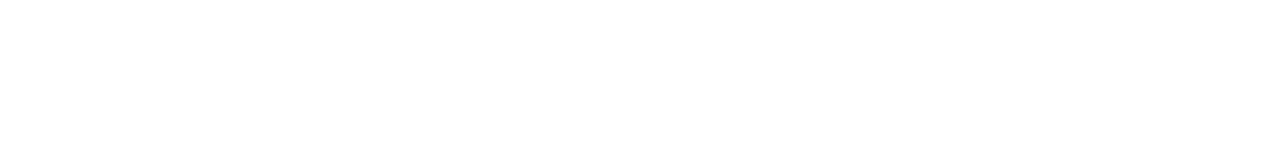
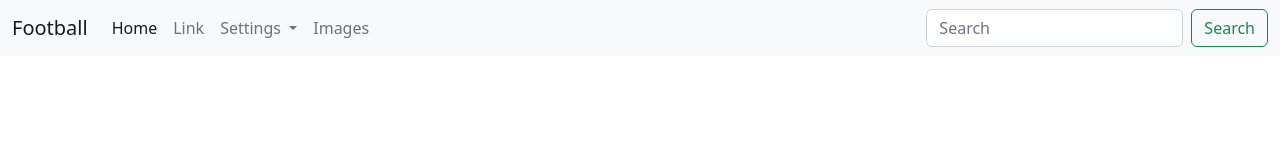
Before and after one commit to NazmulHasan85-byte/new-repo, a plain HTML site: page index.html in a window 1280 px wide. Drawn offline with nearby package versions, Linux system fonts and the light colour scheme.

Commit message:
second-comit

```diff
--- a/index.html
+++ b/index.html
@@ -4,9 +4,55 @@
     <meta charset="UTF-8">
     <meta http-equiv="X-UA-Compatible" content="IE=edge">
     <meta name="viewport" content="width=device-width, initial-scale=1.0">
-    <title>Document</title>
+    <title></title>
+    <!-- CSS only -->
+<link href="https://cdn.jsdelivr.net/npm/bootstrap@5.2.0/dist/css/bootstrap.min.css" rel="stylesheet" integrity="sha384-gH2yIJqKdNHPEq0n4Mqa/HGKIhSkIHeL5AyhkYV8i59U5AR6csBvApHHNl/vI1Bx" crossorigin="anonymous">
 </head>
 <body>
+    <header>
+        <nav class="navbar navbar-expand-lg bg-light">
+            <div class="container-fluid ">
+              <a class="navbar-brand" href="#">Football</a>
+              <button class="navbar-toggler" type="button" data-bs-toggle="collapse" data-bs-target="#navbarSupportedContent" aria-controls="navbarSupportedContent" aria-expanded="false" aria-label="Toggle navigation">
+                <span class="navbar-toggler-icon"></span>
+              </button>
+              <div class="collapse navbar-collapse" id="navbarSupportedContent">
+                <ul class="navbar-nav me-auto mb-2 mb-lg-0">
+                  <li class="nav-item table-hover">
+                    <a class="nav-link active" aria-current="page" href="#">Home</a>
+                  </li>
+                  <li class="nav-item hover">
+                    <a class="nav-link" href="#">Link</a>
+                  </li>
+                  <li class="nav-item dropdown hover">
+                    <a class="nav-link dropdown-toggle" href="#" role="button" data-bs-toggle="dropdown" aria-expanded="false">
+                      Settings
+                    </a>
+                    <ul class="dropdown-menu">
+                      <li><a class="dropdown-item" href="#">Loging</a></li>
+                      <li><a class="dropdown-item" href="#">Sing in</a></li>
+                      <li><hr class="dropdown-divider"></li>
+                      <li><a class="dropdown-item" href="#">About</a></li>
+                    </ul>
+                  </li>
+                  <li class="nav-item hover">
+                    <a class="nav-link">Images</a>
+                  </li>
+                </ul>
+                <form class="d-flex" role="search">
+                  <input class="form-control me-2" type="search" placeholder="Search" aria-label="Search">
+                  <button class="btn btn-outline-success" type="submit">Search</button>
+                </form>
+              </div>
+            </div>
+          </nav>
+    </header>
+    <main>
 
+    </main>
+
+
+<!-- JavaScript Bundle with Popper -->
+<script src="https://cdn.jsdelivr.net/npm/bootstrap@5.2.0/dist/js/bootstrap.bundle.min.js" integrity="sha384-A3rJD856KowSb7dwlZdYEkO39Gagi7vIsF0jrRAoQmDKKtQBHUuLZ9AsSv4jD4Xa" crossorigin="anonymous"></script>
 </body>
 </html>
```
Also changed, not shown: football/download (1).jpg (added), football/download (2).jpg (added), football/download (3).jpg (added), football/download (4).jpg (added), football/download (5).jpg (added), football/download.jpg (added), football/images (1).jpg (added), football/images (2).jpg (added), football/images (3).jpg (added), football/images (4).jpg (added), football/images (5).jpg (added), football/images (6).jpg (added), football/images.jpg (added).
